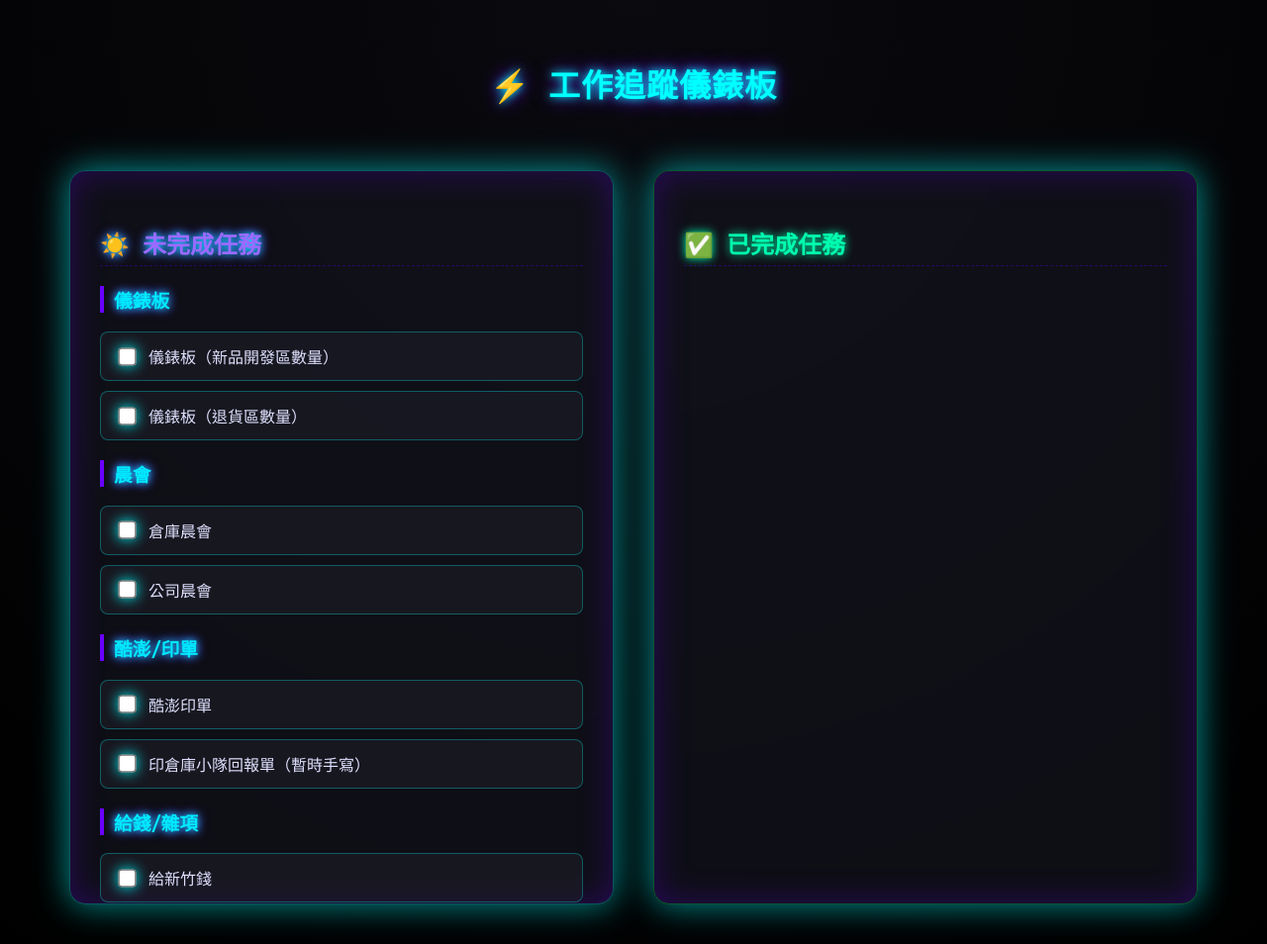
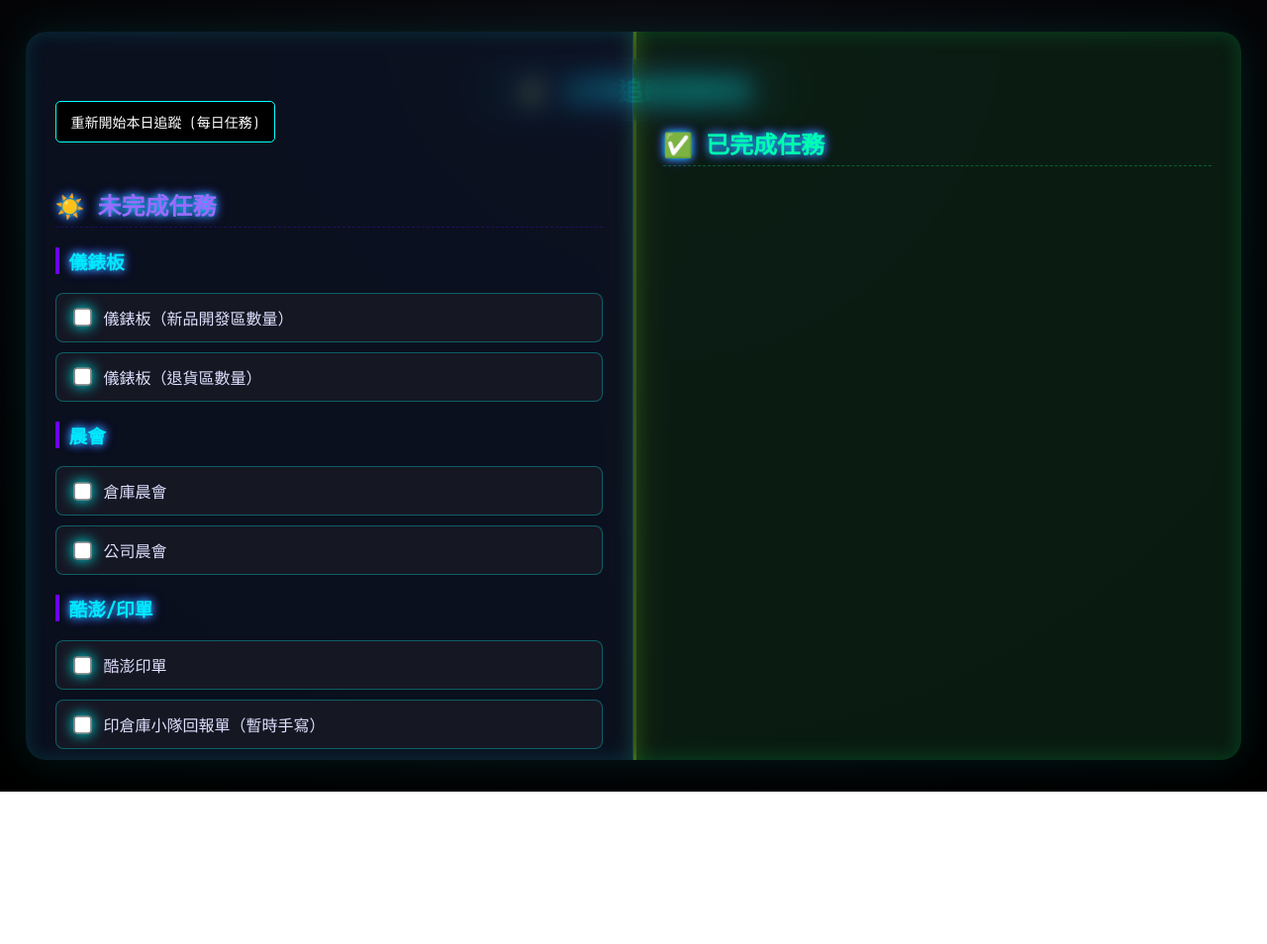
Before and after one commit to pk17443289/RWD--------_--, a plain HTML site: page 傑特公司/index.html in a window 1280 px wide. Shown: the whole page at 99% size. After the commit the page ends 800 px from the top, so only its background shows below. Drawn offline with nearby package versions, Linux system fonts and the light colour scheme.

Commit message:
11/4第二次更新

```diff
--- a/傑特公司/index.html
+++ b/傑特公司/index.html
@@ -3,7 +3,7 @@
 <head>
 <meta charset="UTF-8">
 <meta name="viewport" content="width=device-width, initial-scale=1.0">
-  <title>工作追蹤儀錶板 - 賽博左右分區版</title>
+<title>工作追蹤儀錶板 - 賽博左右分區進化版</title>
 <style>
 @import url('https://fonts.googleapis.com/css2?family=Share+Tech+Mono&display=swap');
 
@@ -12,57 +12,97 @@
     background: radial-gradient(circle at top, #0a0a0f 0%, #000 100%);
     color: #e0e0ff;
     margin: 0;
-      padding: 40px;
-      overflow-x: hidden;
+    padding: 0;
+    height: 100vh;
     display: flex;
+    align-items: center;
     justify-content: center;
+    overflow: hidden;
 }
 
+/* ==== 儀錶板主體 ==== */
 .dashboard {
+    position: relative;
     display: grid;
     grid-template-columns: 1fr 1fr;
-      gap: 40px;
-      width: 95%;
-      max-width: 1300px;
+    gap: 0;
+    width: 96%;
+    max-width: 1400px;
+    height: 92vh;
+    border-radius: 20px;
+    overflow: hidden;
+    background: rgba(20, 20, 30, 0.4);
+    box-shadow: 0 0 40px rgba(0, 255, 255, 0.1);
 }
 
-    .panel {
-      background: rgba(20, 20, 30, 0.7);
-      backdrop-filter: blur(10px);
-      border-radius: 16px;
-      border: 1px solid rgba(0, 255, 255, 0.3);
-      box-shadow: 0 0 25px rgba(0, 255, 255, 0.1), inset 0 0 30px rgba(100, 0, 255, 0.15);
-      padding: 30px;
-      animation: glowBox 6s ease-in-out infinite alternate;
-      overflow-y: auto;
-      max-height: 85vh;
+/* ==== 分隔線 (中間發光流動效果) ==== */
+.dashboard::before {
+    content: '';
+    position: absolute;
+    left: 50%;
+    top: 0;
+    width: 3px;
+    height: 100%;
+    background: linear-gradient(180deg, #00ffff, #00ff9d, #00ffff);
+    animation: flow 3s linear infinite;
+    box-shadow: 0 0 15px #00ffff;
+}
+@keyframes flow {
+    0% { filter: hue-rotate(0deg); opacity: 0.8; }
+    100% { filter: hue-rotate(360deg); opacity: 1; }
 }
 
-    @keyframes glowBox {
-      0% { box-shadow: 0 0 20px rgba(0, 255, 255, 0.3), inset 0 0 20px rgba(100, 0, 255, 0.1); }
-      100% { box-shadow: 0 0 35px rgba(0, 255, 255, 0.6), inset 0 0 35px rgba(100, 0, 255, 0.3); }
+/* ==== 標題區 ==== */
+h1 {
+    position: absolute;
+    top: 10px;
+    left: 50%;
+    transform: translateX(-50%);
+    color: #00ffff;
+    text-shadow: 0 0 15px #00ffff, 0 0 30px #6a00ff;
+    font-size: 26px;
+    letter-spacing: 1px;
+    padding: 12px 40px;
+    border-radius: 30px;
+    background: rgba(0, 255, 255, 0.05);
+    backdrop-filter: blur(8px);
+    border: 1px solid rgba(0, 255, 255, 0.2);
 }
 
-    h1 {
-      grid-column: span 2;
-      text-align: center;
-      color: #00ffff;
-      text-shadow: 0 0 10px #00ffff, 0 0 20px #6a00ff;
-      margin-bottom: 25px;
-      letter-spacing: 1px;
+/* ==== 左右面板 ==== */
+.panel {
+    padding: 70px 30px 40px;
+    overflow-y: auto;
+    backdrop-filter: blur(12px);
 }
 
+/* 左區 (未完成) */
+.left-panel {
+    background: rgba(10, 20, 40, 0.6);
+    border-right: 1px solid rgba(0, 255, 255, 0.2);
+    box-shadow: inset 0 0 20px rgba(0, 255, 255, 0.15);
+}
+
+/* 右區 (完成) */
+.right-panel {
+    background: rgba(10, 40, 20, 0.6);
+    box-shadow: inset 0 0 20px rgba(0, 255, 100, 0.2);
+}
+
+/* ==== 各標題 ==== */
 h2, h3 {
     text-shadow: 0 0 8px #00ffff, 0 0 12px #6a00ff;
 }
-
 h2 {
     color: #9a6bff;
     border-bottom: 1px dashed rgba(100, 0, 255, 0.3);
     margin-top: 25px;
     padding-bottom: 5px;
 }
-
+.right-panel h2 {
+    color: #00ffb0;
+    border-color: rgba(0, 255, 100, 0.3);
+}
 h3 {
     color: #00eaff;
     border-left: 4px solid #6a00ff;
@@ -70,11 +110,12 @@
     margin-top: 20px;
 }
 
+/* ==== 任務項目 ==== */
 .task-list {
     list-style: none;
     padding: 0;
+    margin: 0;
 }
-
 .task-item {
     display: flex;
     align-items: center;
@@ -85,27 +126,34 @@
     background: rgba(30, 30, 40, 0.6);
     transition: all 0.3s ease;
     position: relative;
-      animation: fadeIn 0.4s ease;
+    overflow: hidden;
 }
-
-    @keyframes fadeIn {
-      from { opacity: 0; transform: translateY(5px); }
-      to { opacity: 1; transform: translateY(0); }
+.task-item::after {
+    content: '';
+    position: absolute;
+    left: -100%;
+    top: 0;
+    width: 100%;
+    height: 100%;
+    background: linear-gradient(120deg, transparent, rgba(0,255,255,0.15), transparent);
+    transition: 0.6s;
 }
-
+.task-item:hover::after {
+    left: 100%;
+}
 .task-item:hover {
-      background: rgba(60, 10, 80, 0.8);
-      box-shadow: 0 0 12px rgba(100, 0, 255, 0.5);
+    box-shadow: 0 0 12px rgba(0, 255, 255, 0.4);
     transform: translateY(-2px);
 }
-
 .task-item.completed {
-      background: rgba(0, 255, 100, 0.15);
+    background: rgba(0, 255, 100, 0.12);
     border-color: rgba(0, 255, 100, 0.4);
     text-decoration: line-through;
     opacity: 0.8;
+    color: #aaffc0;
 }
 
+/* ==== Checkbox 與文字 ==== */
 input[type="checkbox"] {
     accent-color: #00ffff;
     transform: scale(1.4);
@@ -113,17 +161,31 @@
     cursor: pointer;
     filter: drop-shadow(0 0 5px #00ffff);
 }
-
 .task-text {
     flex-grow: 1;
     font-size: 16px;
 }
 
-    p {
-      text-align: center;
-      color: #8888ff;
+/* ==== 重設按鈕 ==== */
+#reset-button {
+    background-color: #000;
+    color: #fff;
+    border: 1px solid #00ffff;
+    padding: 10px 15px;
+    border-radius: 5px;
+    cursor: pointer;
+    font-family: 'Share Tech Mono', monospace;
+    font-size: 14px;
+    margin-bottom: 20px;
+    transition: all 0.3s;
+}
+#reset-button:hover {
+    background-color: #00ffff;
+    color: #000;
+    box-shadow: 0 0 15px #00ffff;
 }
 
+/* ==== Scrollbar ==== */
 ::-webkit-scrollbar {
     width: 8px;
 }
@@ -134,16 +196,6 @@
 ::-webkit-scrollbar-track {
     background: rgba(50, 50, 70, 0.3);
 }
-
-    .done-panel {
-      border: 1px solid rgba(0, 255, 100, 0.3);
-      box-shadow: 0 0 25px rgba(0, 255, 100, 0.2), inset 0 0 20px rgba(0, 255, 100, 0.1);
-    }
-
-    .done-panel h2 {
-      color: #00ffb0;
-      text-shadow: 0 0 10px #00ffb0;
-    }
 </style>
 </head>
 <body>
@@ -151,13 +203,14 @@
         <h1>⚡ 工作追蹤儀錶板</h1>
 
         <div class="panel left-panel">
+            <button id="reset-button" onclick="resetDailyTasks()">重新開始本日追蹤 (每日任務)</button>
             <h2>☀️ 未完成任務</h2>
             <div id="daily-task-sections"></div>
             <h2>📅 每月任務</h2>
             <ul class="task-list" id="monthly-tasks"></ul>
         </div>
 
-    <div class="panel done-panel right-panel">
+        <div class="panel right-panel">
             <h2>✅ 已完成任務</h2>
             <ul class="task-list" id="done-tasks"></ul>
         </div>
@@ -183,7 +236,7 @@
 const dailySections = document.getElementById('daily-task-sections');
 const monthlyList = document.getElementById('monthly-tasks');
 const doneList = document.getElementById('done-tasks');
-    const STORAGE_KEY = 'taskDashboardStateV3';
+const STORAGE_KEY = 'taskDashboardStateV4';
 let tasksState = {};
 
 function loadTasksState() {
@@ -194,44 +247,42 @@
         saveTasksState();
     }
 }
-
 function saveTasksState() {
     localStorage.setItem(STORAGE_KEY, JSON.stringify(tasksState));
 }
-
 function createTaskItem(taskText, done) {
     const li = document.createElement('li');
     li.className = 'task-item' + (done ? ' completed' : '');
     li.setAttribute('data-task', taskText);
-
     const cb = document.createElement('input');
     cb.type = 'checkbox';
     cb.checked = done;
     cb.addEventListener('change', e => handleToggle(taskText, e.target.checked));
-
     const span = document.createElement('span');
     span.className = 'task-text';
     span.textContent = taskText;
-
     li.appendChild(cb);
     li.appendChild(span);
     return li;
 }
-
 function handleToggle(taskText, done) {
     tasksState[taskText] = done;
     saveTasksState();
     renderTasks();
 }
-
+window.resetDailyTasks = function() {
+    if (!confirm('確定要重設所有「每日任務」的完成狀態嗎？')) return;
+    allTasksData.forEach(task => { if (task.type === 'daily') tasksState[task.text] = false; });
+    saveTasksState();
+    renderTasks();
+    alert('每日任務已重設完畢！');
+}
 function renderTasks() {
     dailySections.innerHTML = '';
     monthlyList.innerHTML = '';
     doneList.innerHTML = '';
-
     const dailyGroups = {};
     const completed = [];
-
     allTasksData.filter(t => t.type === 'daily').forEach(task => {
         const done = tasksState[task.text] || false;
         const item = createTaskItem(task.text, done);
@@ -241,7 +292,6 @@
             dailyGroups[task.category].push(item);
         }
     });
-
     for (const cat in dailyGroups) {
         const div = document.createElement('div');
         const h3 = document.createElement('h3');
@@ -253,23 +303,14 @@
         div.appendChild(ul);
         dailySections.appendChild(div);
     }
-
     allTasksData.filter(t => t.type === 'monthly').forEach(task => {
         const done = tasksState[task.text] || false;
         const item = createTaskItem(task.text, done);
         if (done) completed.push(item);
         else monthlyList.appendChild(item);
     });
-
     completed.forEach(i => doneList.appendChild(i));
-
-      if (Object.keys(dailyGroups).length === 0 && completed.length > 0) {
-        const msg = document.createElement('p');
-        msg.textContent = "🟢 今日任務全完成，系統狀態：完美。";
-        dailySections.appendChild(msg);
 }
-    }
-
 loadTasksState();
 renderTasks();
 </script>
--- /dev/null
+++ b/傑特公司/這是回報/回報.css
@@ -0,0 +1,49 @@
+/* styles.css (修復完成/未完成按鈕) */
+body { font-family: 'Helvetica Neue', Arial, sans-serif; margin: 0; padding: 20px; background-color: #f4f6f8; color: #333; }
+.container { max-width: 600px; margin: auto; background: white; padding: 20px; border-radius: 12px; box-shadow: 0 4px 15px rgba(0, 0, 0, 0.1); }
+h1 { color: #1a73e8; text-align: center; font-size: 1.8em; margin-bottom: 30px; }
+.form-group { margin-bottom: 20px; padding: 15px; border-radius: 8px; background-color: #ffffff; border: 1px solid #e0e0e0; }
+label { display: block; font-weight: 600; margin-bottom: 8px; color: #424242; font-size: 1.1em; }
+input[type="number"], select { width: 100%; padding: 12px; border: 2px solid #ccc; border-radius: 6px; font-size: 1.2em; box-sizing: border-box; transition: border-color 0.3s; }
+input[type="number"]:focus, select:focus { border-color: #1a73e8; outline: none; }
+.feedback { margin-top: 20px; padding: 15px; border-radius: 8px; text-align: center; font-weight: bold; font-size: 1.1em; }
+.feedback.success { background-color: #e6ffed; color: #1a5e20; }
+.feedback.error { background-color: #fce8e6; color: #b31412; }
+button { width: 100%; padding: 15px; background-color: #1a73e8; color: white; border: none; border-radius: 8px; font-size: 1.3em; cursor: pointer; transition: background-color 0.3s; margin-top: 20px; }
+button:hover { background-color: #155bb5; }
+button:disabled { background-color: #9e9e9e; cursor: not-allowed; }
+
+/* === KPI 數量/時間 分組樣式 === */
+.kpi-input-row {
+    display: grid;
+    grid-template-columns: 1fr 1fr;
+    gap: 10px;
+    margin-top: 5px;
+}
+.kpi-input-row input {
+    width: 100%;
+    padding: 10px;
+    font-size: 1.1em;
+}
+.kpi-input-row input:first-child { border-color: #bdbdbd; }
+.kpi-input-row input:last-child { border-color: #FF9800; }
+
+/* === 環境整理按鈕 優化區域 (修正 click 邏輯) === */
+.radio-group { display: grid; grid-template-columns: 1fr 1fr; gap: 10px; }
+.radio-group input[type="radio"] { position: absolute; opacity: 0; }
+.radio-group .radio-label {
+    position: relative;
+    display: block; padding: 15px; background-color: #f0f0f0; color: #444;
+    border: 2px solid #ccc; border-radius: 8px; text-align: center; font-weight: 600;
+    cursor: pointer; transition: all 0.2s ease; font-size: 1.1em;
+}
+/* 確保點擊區域是整個 Label */
+.radio-group input[type="radio"]:checked + .radio-label {
+    background-color: #d4edda; color: #155724; border-color: #155724;
+    box-shadow: 0 0 8px rgba(21, 87, 32, 0.3);
+}
+.radio-group .radio-label:hover {
+    background-color: #e9e9e9; border-color: #999;
+}
+/* 其他輔助樣式 */
+.section-header { background-color: #f0f4ff; padding: 10px; border-radius: 6px; margin-top: 20px; color: #1a73e8; font-size: 1.2em; font-weight: 700;}
--- /dev/null
+++ b/傑特公司/這是我/我的日常工作.css
@@ -0,0 +1,210 @@
+@import url('https://fonts.googleapis.com/css2?family=Share+Tech+Mono&display=swap');
+
+body {
+    font-family: 'Share Tech Mono', monospace;
+    background: radial-gradient(circle at top, #0a0a0f 0%, #000 100%);
+    color: #e0e0ff;
+    margin: 0;
+    padding: 0;
+    height: 100vh;
+    display: flex;
+    align-items: center;
+    justify-content: center;
+    overflow: hidden;
+}
+
+/* ==== 新增：主要容器 (包含 h1 和 dashboard) ==== */
+.main-container {
+    display: flex;
+    flex-direction: column; /* 垂直排列 h1 和 dashboard */
+    width: 96%;
+    max-width: 1400px;
+    height: 92vh;
+}
+
+/* ==== 標題獨立區樣式 ==== */
+h1 {
+    /* 移除所有絕對定位屬性 */
+    text-align: center;
+    color: #00ffff;
+    text-shadow: 0 0 15px #00ffff, 0 0 30px #6a00ff;
+    font-size: 26px;
+    letter-spacing: 1px;
+
+    /* 給予 h1 專屬的背景和邊距 */
+    padding: 12px 40px;
+    margin-bottom: 20px; /* 增加 h1 與 dashboard 之間的間距 */
+
+    border-radius: 30px;
+    background: rgba(0, 255, 255, 0.05);
+    backdrop-filter: blur(8px);
+    border: 1px solid rgba(0, 255, 255, 0.2);
+    align-self: center; /* 讓 h1 在 main-container 中居中 */
+    box-shadow: 0 0 15px rgba(0, 255, 255, 0.1);
+}
+
+/* ==== 儀錶板主體 (現在 h1 不在裡面了) ==== */
+.dashboard {
+    position: relative;
+    display: grid;
+    grid-template-columns: 1fr 1fr;
+    gap: 0;
+    width: 100%; /* 佔滿 main-container 寬度 */
+    flex-grow: 1; /* 讓 dashboard 佔據剩餘的高度 */
+    border-radius: 20px;
+    overflow: hidden;
+    background: rgba(20, 20, 30, 0.4);
+    box-shadow: 0 0 40px rgba(0, 255, 255, 0.1);
+}
+
+/* ==== 分隔線 (位置需調整為相對於 dashboard) ==== */
+.dashboard::before {
+    content: '';
+    position: absolute;
+    left: 50%;
+    top: 0;
+    width: 3px;
+    height: 100%;
+    background: linear-gradient(180deg, #00ffff, #00ff9d, #00ffff);
+    animation: flow 3s linear infinite;
+    box-shadow: 0 0 15px #00ffff;
+}
+@keyframes flow {
+    0% { filter: hue-rotate(0deg); opacity: 0.8; }
+    100% { filter: hue-rotate(360deg); opacity: 1; }
+}
+
+/* ==== 左右面板 (移除多餘的 padding-top，因為 h1 不再重疊) ==== */
+.panel {
+    /* 移除避開 h1 的頂部填充，使用標準填充 */
+    padding: 30px;
+    overflow-y: auto;
+    backdrop-filter: blur(12px);
+    /* 針對 Firefox 隱藏滾輪條 */
+    scrollbar-width: none;
+}
+
+/* 左區 (未完成) */
+.left-panel {
+    background: rgba(10, 20, 40, 0.6);
+    border-right: 1px solid rgba(0, 255, 255, 0.2);
+    box-shadow: inset 0 0 20px rgba(0, 255, 255, 0.15);
+}
+
+/* 右區 (完成) */
+.right-panel {
+    background: rgba(10, 40, 20, 0.6);
+    box-shadow: inset 0 0 20px rgba(0, 255, 100, 0.2);
+}
+
+/* ==== 各標題 (保持不變) ==== */
+h2, h3 {
+    text-shadow: 0 0 8px #00ffff, 0 0 12px #6a00ff;
+}
+h2 {
+    color: #9a6bff;
+    border-bottom: 1px dashed rgba(100, 0, 255, 0.3);
+    margin-top: 25px;
+    padding-bottom: 5px;
+}
+.right-panel h2 {
+    color: #00ffb0;
+    text-shadow: 0 0 8px #00ffb0, 0 0 12px #00ffb0;
+    border-color: rgba(0, 255, 100, 0.3);
+}
+h3 {
+    color: #00eaff;
+    border-left: 4px solid #6a00ff;
+    padding-left: 10px;
+    margin-top: 20px;
+}
+
+/* ==== 任務項目 (保持不變) ==== */
+.task-list {
+    list-style: none;
+    padding: 0;
+    margin: 0;
+}
+.task-item {
+    display: flex;
+    align-items: center;
+    padding: 12px 16px;
+    margin-bottom: 10px;
+    border-radius: 8px;
+    border: 1px solid rgba(0, 255, 255, 0.3);
+    background: rgba(30, 30, 40, 0.6);
+    transition: all 0.3s ease;
+    position: relative;
+    overflow: hidden;
+}
+.task-item::after {
+    content: '';
+    position: absolute;
+    left: -100%;
+    top: 0;
+    width: 100%;
+    height: 100%;
+    background: linear-gradient(120deg, transparent, rgba(0,255,255,0.15), transparent);
+    transition: 0.6s;
+}
+.task-item:hover::after {
+    left: 100%;
+}
+.task-item:hover {
+    box-shadow: 0 0 12px rgba(0, 255, 255, 0.4);
+    transform: translateY(-2px);
+}
+.task-item.completed {
+    background: rgba(0, 255, 100, 0.12);
+    border-color: rgba(0, 255, 100, 0.4);
+    text-decoration: line-through;
+    opacity: 0.8;
+    color: #aaffc0;
+}
+
+/* ==== Checkbox 與文字 (保持不變) ==== */
+input[type="checkbox"] {
+    accent-color: #00ffff;
+    transform: scale(1.4);
+    margin-right: 15px;
+    cursor: pointer;
+    filter: drop-shadow(0 0 5px #00ffff);
+}
+.task-text {
+    flex-grow: 1;
+    font-size: 16px;
+}
+
+/* ==== 重設按鈕 (保持不變) ==== */
+#reset-button {
+    background-color: #000;
+    color: #fff;
+    border: 1px solid #00ffff;
+    padding: 10px 15px;
+    border-radius: 5px;
+    cursor: pointer;
+    font-family: 'Share Tech Mono', monospace;
+    font-size: 14px;
+    margin-bottom: 20px;
+    transition: all 0.3s;
+    box-shadow: 0 0 10px rgba(0, 255, 255, 0.2);
+}
+#reset-button:hover {
+    background-color: #00ffff;
+    color: #000;
+    box-shadow: 0 0 15px #00ffff;
+    transform: translateY(-1px);
+}
+
+/* ==== 隱藏/優化 Scrollbar 樣式 (保持不變) ==== */
+::-webkit-scrollbar {
+    width: 0px;
+    height: 0px;
+}
+::-webkit-scrollbar-track {
+    background: transparent;
+}
+::-webkit-scrollbar-thumb {
+    background: rgba(0, 0, 0, 0);
+    border-radius: 10px;
+}
```
Also changed, not shown: 傑特公司/這是回報/回報.html (added, +118 -0 lines), 傑特公司/這是回報/回報.js (added, +60 -0 lines), 傑特公司/這是我/我的日常工作.html (added, +31 -0 lines), 傑特公司/這是我/我的日常工作.js (added, +61 -0 lines). Lines whose indentation alone changed are shown as unchanged.
